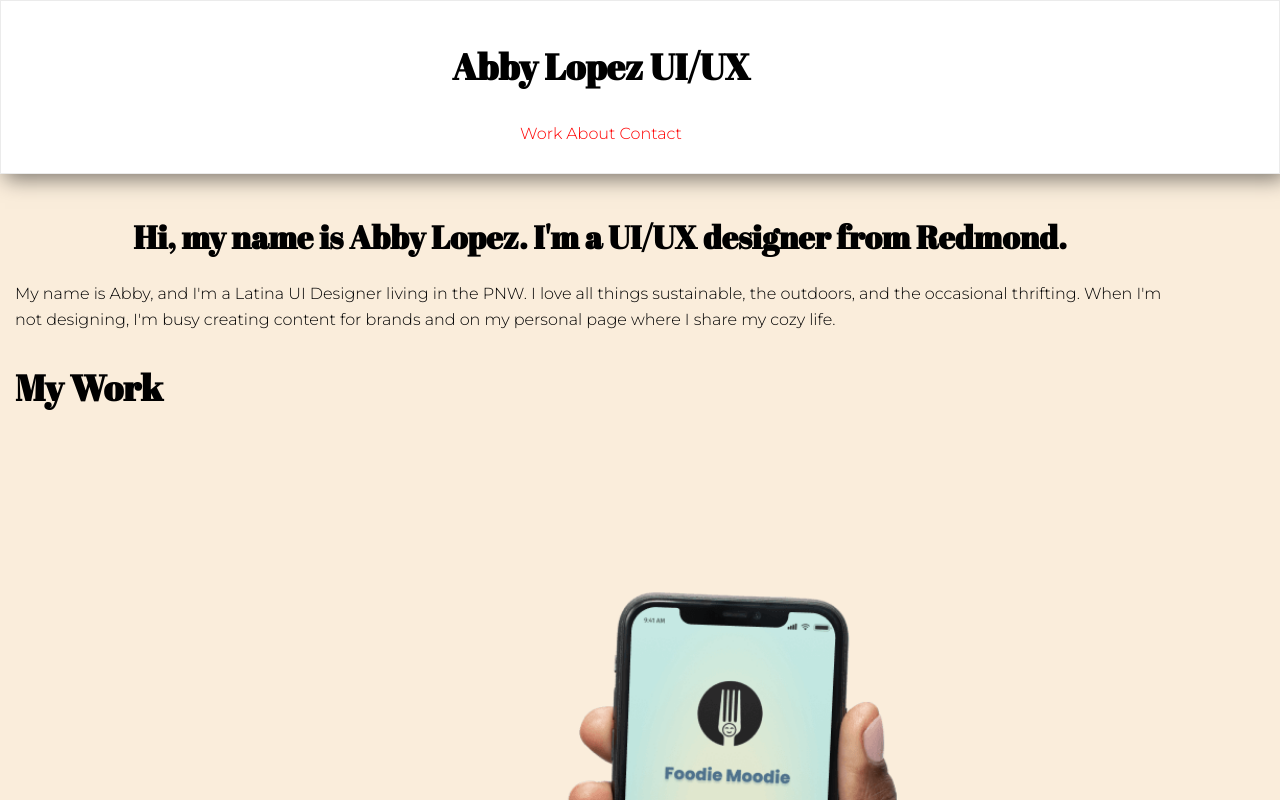
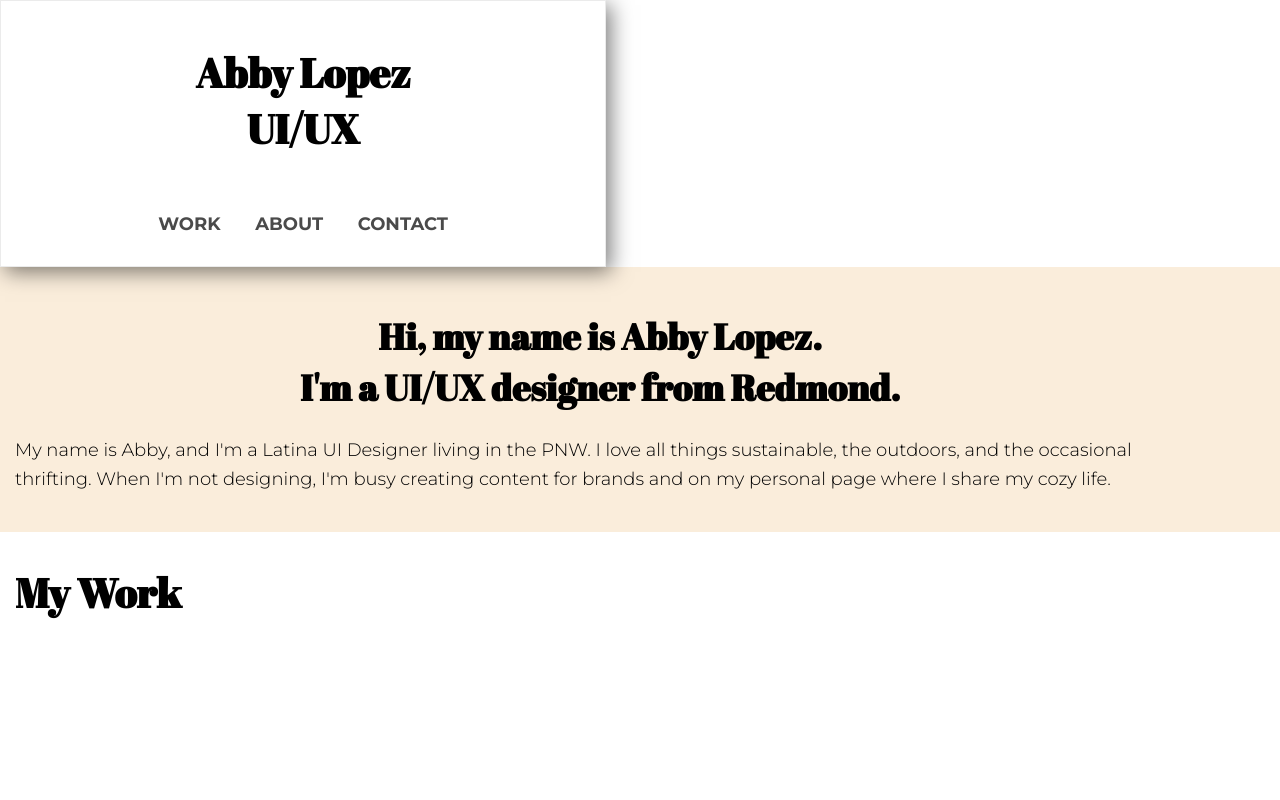
Before and after one commit to ablo0716/Exercise-coding-with-html, a plain HTML site: page index.html in a window 1280 px wide. Shown: the top 800 px of the page. Drawn offline with nearby package versions, Linux system fonts and the light colour scheme.

Commit message:
apply fixes to 1.7

```diff
--- a/css/style.css
+++ b/css/style.css
@@ -9,7 +9,7 @@ body {    /* <!-- For the navigation --> example for color */
 body {
   background-color: #ffffff;
   font-family: "Montserrat", sans-serif;
-  font-size: 16px; /* Sets the font size to 16px */
+  font-size: 18px; /* Sets the font size to 1px */
   font-weight: 300; /* Sets the font weight to 300 */
   line-height: 1.6; /* Sets the line-height to 1.6 * the font-size */
   color: #000000;
@@ -84,14 +84,6 @@ a {/* element selector */
   color: blue;
 }
 
-header {
-  /* <!-- For the navigation --> example for color */
-  margin: 0 auto; /* No spacing to top and bottom and auto spacing to left and right */
-}
-
-.container {
-  max-width: 1200px;
-}
 .social-icon { /* Sizes for icons */
   display: inline-block;
   width: 32px;
@@ -101,6 +93,7 @@ header {
 /* Layout styling */
 .container {
   padding: 0 15px;
+  max-width: 1200px;
 }
 
 footer .container {
@@ -110,6 +103,7 @@ footer .container {
 .row {
   margin: 25px 0; /* 25px top and bottom, 0 left and right */
 }
+
 #work-section .row {
   padding-bottom: 25px;
   border-bottom: 1px solid #4a4a4a;
@@ -119,23 +113,31 @@ footer .container {
   text-align: center; /* Centers text */
 }
 
+#hero-section span {
+  display: block;
+}
+
 #hero-section {
   background-color: #faeddb;
   padding: 20px 0;
   display: inline-block;
   width: 100%;
 }
+
 .center {   /* aligns h1 text? */
   text-align: center;
 }
+
 .logo {
   max-width: 250px;
 }
+
 header {
+  margin: 0 auto; /* No spacing to top and bottom and auto spacing to left and right */
   background-color: #ffecd6;
   text-align: center;
   padding: 10px 0;
-  position: relative;
+  position: fixed;
   /*start shadow ------------*/
 	width: [object Object]px;
 	height: [object Object]px;
@@ -145,6 +147,11 @@ header {
 	-webkit-box-shadow: 5px 5px 20px rgba(0, 0, 0, 0.5)  ;
 	-moz-box-shadow: 5px 5px 20px rgba(0, 0, 0, 0.5)  ;
 }
+
+main {
+  padding-top: 267px;
+}
+
 .css-box-shadow{
 	/*start ------------*/
 	width: [object Object]px;
@@ -163,6 +170,9 @@ nav {
   display: inline-block;
   width: 100%;
 }
+header h2 {
+  display: inline-block;
+}
 nav > ul { /* only selects unordered lists within the nav element*/
   list-style-type: none;
   padding: 0;
@@ -170,11 +180,17 @@ nav > ul { /* only selects unordered lists within the nav element*/
 nav > ul > li { /* only selects list elements in unordered lists within the nav element.*/
   display: inline-block;
 }
+nav > ul > li > a {  /*links that are list elements within an unordered list within the nav.*/
+  padding: 0 15px;
+  text-transform: uppercase;
+  font-weight: 700;
+  color: #4a4a4a;
+}
 nav > ul > li > a:visited {  /*links that are list elements within an unordered list within the nav.*/
   padding: 0 15px;
   text-transform: uppercase;
   font-weight: 700;
-  color: #4a4a4a;
+  color: #b2abab;
 }
 .button {
   display: inline-block; /* since the <a> tag is inline by default, we need to change this to inline-block */
--- a/index.html
+++ b/index.html
@@ -19,13 +19,11 @@
 <body>
 	<!-- For the header -->
 	<header>
-        <nav>
-          <ul class="navigation">
 		<!-- For the navigation -->
 		<div class="container">
-      <h2>Abby Lopez UI/UX</h2> <!-- Logo -->
+      <h2 class="logo">Abby Lopez UI/UX</h2> <!-- Logo -->
 			<nav>
-        <ul>
+        <ul class="navigation">
           <li><a href="index.html">Work</a></li>
           <li><a href="about.html">About</a></li>
           <li><a href="contact.html">Contact</a></li>
@@ -38,8 +36,7 @@
 	<main>
     <!-- For the hero section -->
     <div id="hero-section"> <!--orange-->
-        <div class="container">
-      <div> <!--yellow-->
+      <div class="container"> <!--yellow-->
         <h1>
           Hi, my name is Abby Lopez.
           <span>I'm a UI/UX designer from Redmond.</span>
@@ -52,11 +49,9 @@
 
     <!-- For your work/projects -->
   	<div id="work-section"> <!-- orange -->
-  		<div> <!-- yellow -->
-        <divz id="work">
-          <div class="container">
-            <h2>My Work</h2>
-              <div class="row">
+  		<div class="container"> <!-- yellow -->
+        <h2>My Work</h2>
+        <div class="row"> <!-- green -->
           <div> <!-- turquoise -->
             <picture>
               <source media="(max-width:480px)" srcset="img/foodie-moodie-1x.png"> <!-- small screens -->
@@ -78,7 +73,6 @@
 	<!-- For the footer  -->
   <footer>
       <div class="container">
-        <h2></h2>
         <!--Social Media Layout and Placeholders-->
         <a href="https://www.linkedin.com" class="social-icon" target="_blank">
           <svg xmlns="http://www.w3.org/2000/svg" viewBox="0 0 448 512">
```
Also changed, not shown: about.html (+3 -6 lines), contact.html (+2 -4 lines), foodie.html (+2 -5 lines).
